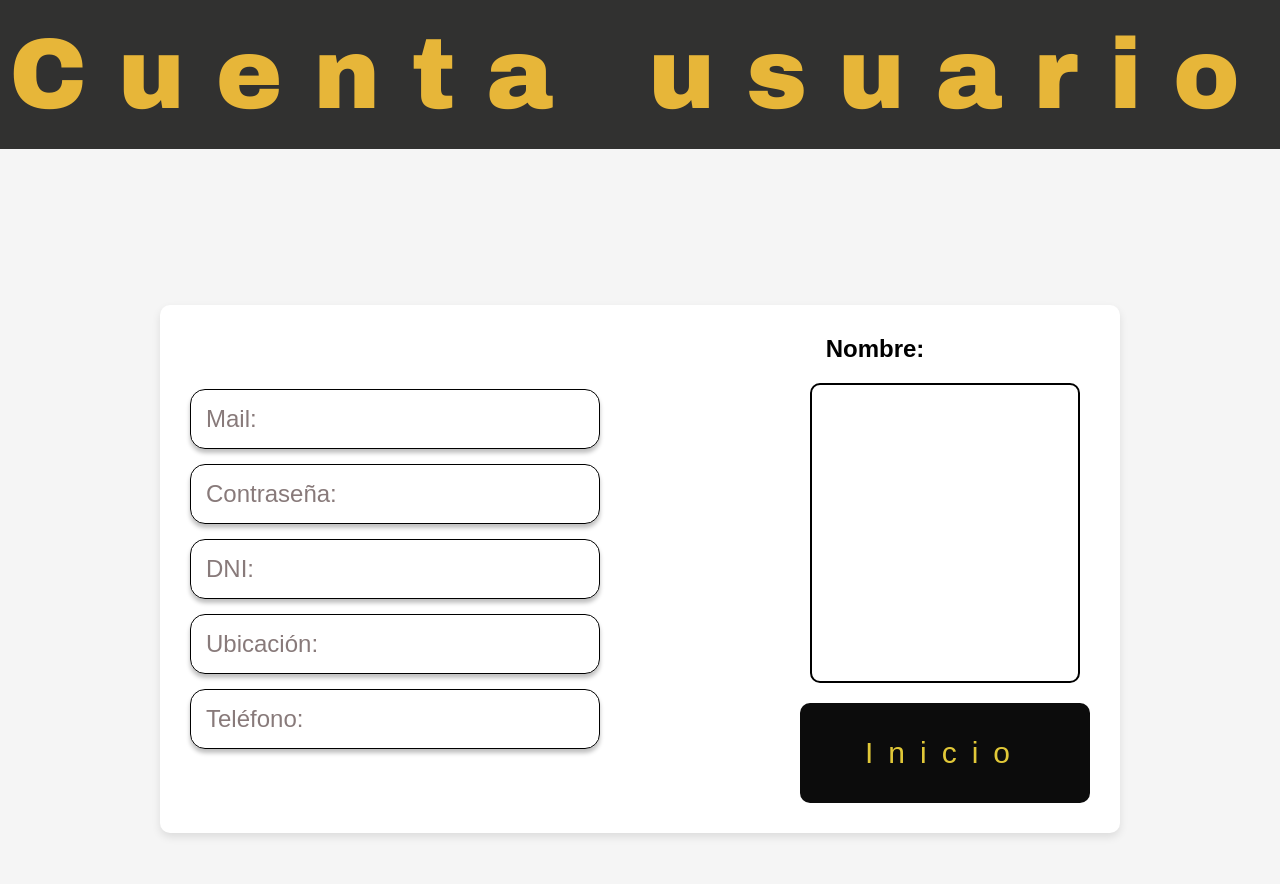
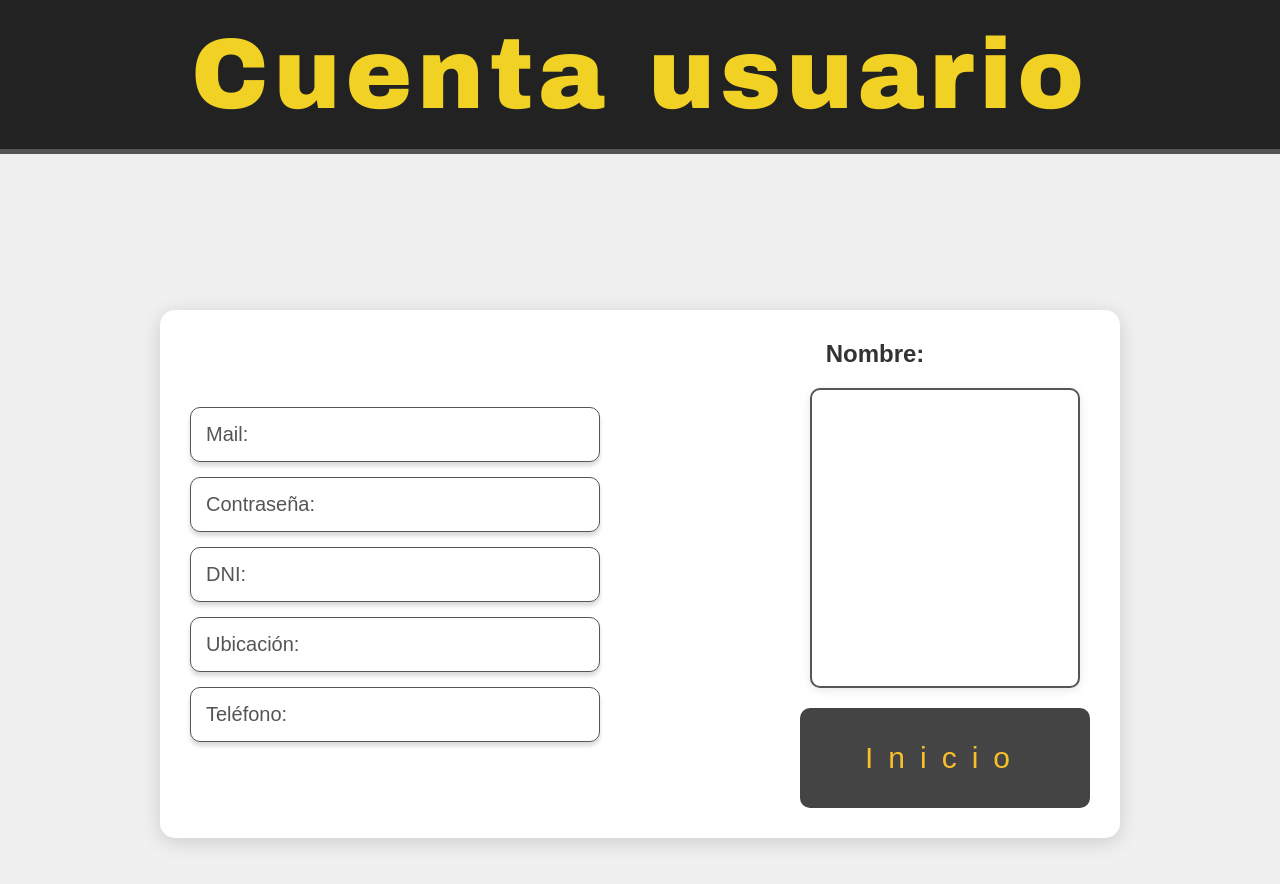
Before and after one commit to gaelmos/dogdreams, a plain HTML site: page JavaScript visual code/proyecto/PublicarPerro/CuentaUsuario.html in a window 1280 px wide. Drawn offline with Linux system fonts and the light colour scheme; a web font is replaced by a local one.

Commit message:
Mejora a las demas paginas

```diff
--- a/JavaScript visual code/proyecto/PublicarPerro/CuentaUsuario.css
+++ b/JavaScript visual code/proyecto/PublicarPerro/CuentaUsuario.css
@@ -6,23 +6,25 @@
 
 body {
     font-family: 'Archivo', sans-serif;
-    background-color: #f5f5f5;
+    background-color: #f0f0f0; /* Color de fondo suave */
+    color: #333; /* Texto más oscuro para mejor contraste */
 }
 
 .Logo {
     display: flex;
     align-items: center;
     justify-content: center;
-    background-color: #313130;
-    padding: 20px 0;
+    background-color: #222; /* Color de fondo de la Logo */
+    padding: 20px;
+    border-bottom: 5px solid #555; /* Borde inferior en gris oscuro */
     margin-bottom: 20px;
 }
 
 .Logo p {
-    color: #E7B639;
+    color: #f0d124; /* Cambié el color a blanco para mayor contraste */
     font-family: 'Archivo Black', sans-serif;
     font-size: 100px;
-    letter-spacing: 30.96px;
+    letter-spacing: 5px; /* Espaciado de letras */
 }
 
 .Pantalla {
@@ -40,8 +42,8 @@ body {
     gap: 200px;
     background-color: #fff;
     padding: 30px;
-    border-radius: 10px;
-    box-shadow: 0px 4px 8px rgba(0, 0, 0, 0.1);
+    border-radius: 15px; /* Radio de bordes */
+    box-shadow: 0px 4px 20px rgba(0, 0, 0, 0.15); /* Sombras más marcadas */
     width: 80%;
     max-width: 1200px;
     flex-direction: row;
@@ -65,15 +67,18 @@ body {
 }
 
 .Columnas p {
-    color: #887A7A;
-    font-size: 24px;
+    color: #555; /* Color de texto en tono suave */
+    font-size: 20px; /* Tamaño de fuente */
     padding: 15px;
-    border: 1px solid #000;
-    box-shadow: 0px 4px 4px rgba(0, 0, 0, 0.25);
-    outline: none;
-    border-radius: 15px;
-    width: 100%;
-    text-align: left;
+    border: 1px solid #555; /* Cambié el color del borde a gris */
+    box-shadow: 0px 4px 4px rgba(0, 0, 0, 0.15); /* Sombras más suaves */
+    border-radius: 10px; /* Radio de bordes */
+    transition: all 0.2s ease; /* Transición suave al pasar el cursor */
+}
+
+.Columnas p:hover {
+    transform: translateY(-2px); /* Efecto al pasar el cursor */
+    box-shadow: 0px 8px 20px rgba(0, 0, 0, 0.2); /* Aumento de sombra al hacer hover */
 }
 
 .Crear {
@@ -81,10 +86,9 @@ body {
     justify-content: center;
     align-items: center;
     padding: 20px;
-    background-color: #0c0c0c;
+    background-color: #444; /* Cambié el color de fondo del botón a gris oscuro */
     border-radius: 10px;
-    cursor: pointer;
-    transition: background-color 0.3s ease;
+    transition: background-color 0.3s, transform 0.2s; /* Transición para el efecto hover */
 }
 
 .Crear button {
@@ -95,14 +99,16 @@ body {
     cursor: pointer;
     width: 250px;
     height: 60px;
+    color: #fff; /* Texto del botón en blanco */
 }
 
 .Crear button:hover {
-    background-color: #35352f;
+    background-color: #666; /* Color de fondo al hacer hover en gris */
+    transform: scale(1.05); /* Efecto de aumento al pasar el cursor */
 }
 
-.Crear button p{
-    color:#e1c838 ;
+.Crear button p {
+    color: #f7c02a; /* Color del texto del botón en blanco */
     letter-spacing: 15px;
     font-size: 30px;
 }
@@ -119,7 +125,8 @@ body {
     width: 270px;
     height: 300px;
     background-color: #fff;
-    border: 2px solid #000;
+    border: 2px solid #555; /* Cambié el color del borde a gris oscuro */
+    box-shadow: 0px 2px 10px rgba(0, 0, 0, 0.1); /* Sombras más suaves */
     border-radius: 10px;
     margin-bottom: 10px;
 }
@@ -130,10 +137,17 @@ body {
 
 .ImagenTextoArchivo p {
     font-size: 18px;
-    color: #000;
+    color: #000; /* Color del texto en negro */
 }
 
-.FotoPerfil h2{
+.FotoPerfil h2 {
     margin-right: 140px;
     margin-bottom: 10px;
 }
+
+/* Estilo específico para "Cuenta Usuario" y "Inicio" */
+.cuenta-usuario, .inicio {
+    color: #E7B639; /* Color amarillo */
+    font-size: 24px; /* Tamaño de fuente */
+    font-weight: bold; /* Negrita para mayor énfasis */
+}
```
